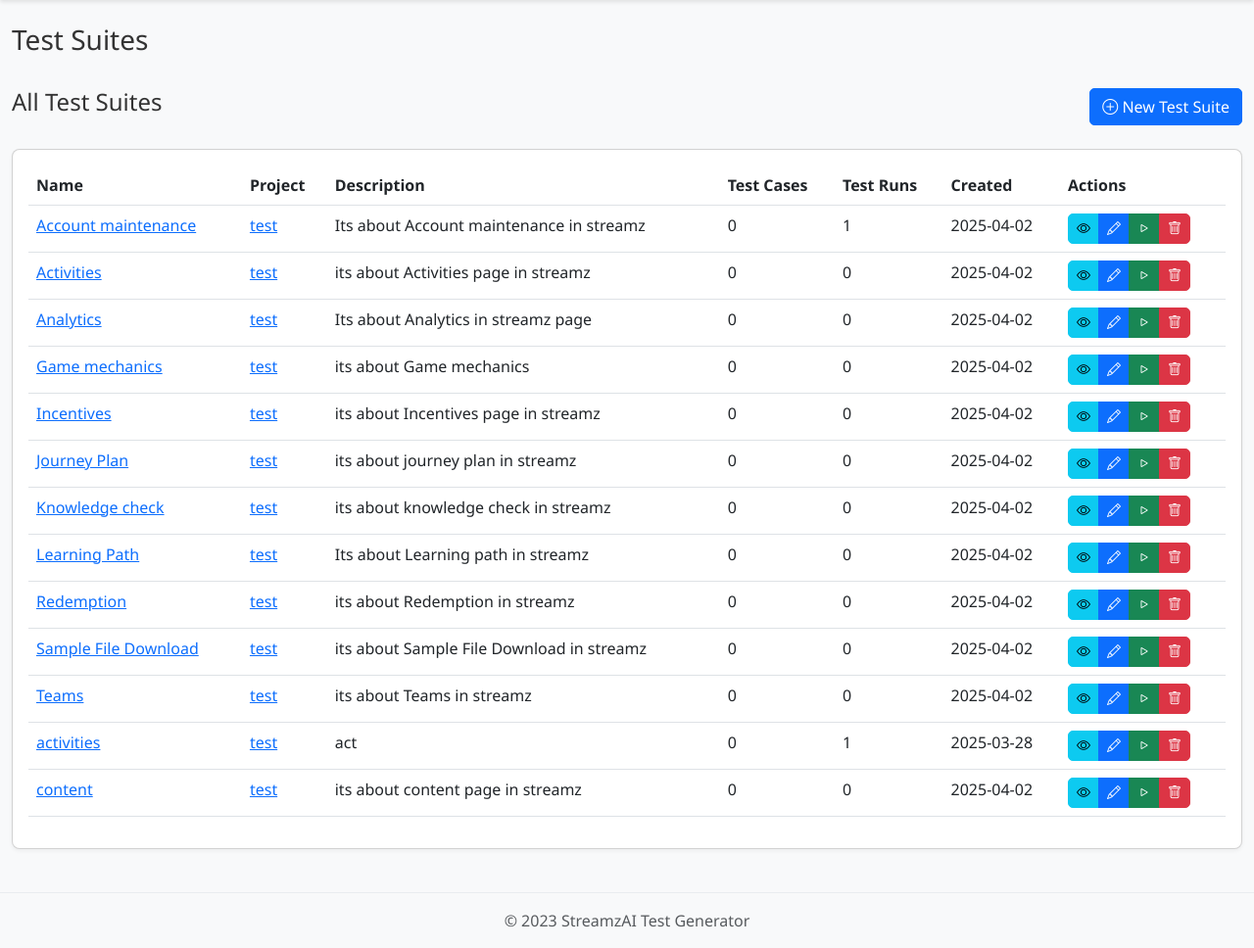
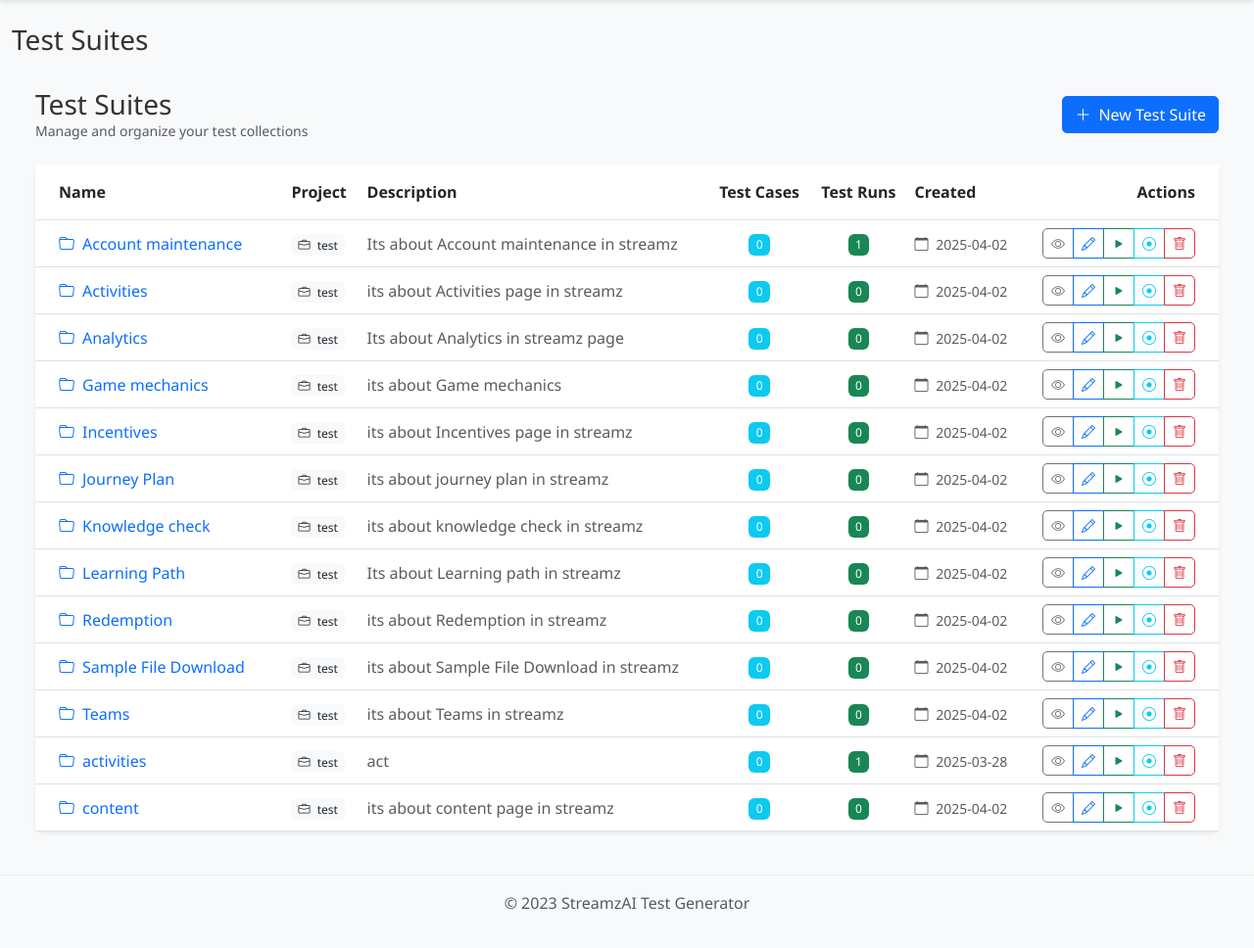
Before and after one commit to KushalJetty/test-generation, a Flask app: page /test-suites in a window 1280 px wide. Shown: the part 56-1024 px from the top of the page at 98% size. Run offline with Flask 3, Linux system fonts and the light colour scheme; some libraries are stand-ins or nearby versions.

Commit message:
feat: Test suites ui updated

```diff
--- a/templates/test_suites.html
+++ b/templates/test_suites.html
@@ -5,80 +5,127 @@
 {% block header %}Test Suites{% endblock %}
 
 {% block content %}
+<div class="container-fluid px-4">
+    <!-- Header Section -->
     <div class="row mb-4">
-    <div class="col-md-12 d-flex justify-content-between align-items-center">
-        <h2 class="h4">All Test Suites</h2>
-        <a href="{{ url_for('create_test_suite') }}" class="btn btn-primary">
-            <i class="bi bi-plus-circle"></i> New Test Suite
+        <div class="col-12 d-flex justify-content-between align-items-center">
+            <div>
+                <h2 class="h3 mb-0">Test Suites</h2>
+                <p class="text-muted small mb-0">Manage and organize your test collections</p>
+            </div>
+            <a href="{{ url_for('create_test_suite') }}" class="btn btn-primary d-flex align-items-center gap-2">
+                <i class="bi bi-plus-lg"></i>
+                New Test Suite
             </a>
         </div>
     </div>
 
+    <!-- Content Section -->
     <div class="row">
         {% if test_suites %}
-        <div class="col-md-12">
-            <div class="card">
-                <div class="card-body">
+            <div class="col-12">
+                <div class="card border-0 shadow-sm">
+                    <div class="card-body p-0">
                         <div class="table-responsive">
-                        <table class="table table-hover">
-                            <thead>
+                            <table class="table table-hover align-middle mb-0">
+                                <thead class="bg-light">
                                     <tr>
-                                    <th>Name</th>
-                                    <th>Project</th>
-                                    <th>Description</th>
-                                    <th>Test Cases</th>
-                                    <th>Test Runs</th>
-                                    <th>Created</th>
-                                    <th>Actions</th>
+                                        <th class="px-4 py-3">Name</th>
+                                        <th class="py-3">Project</th>
+                                        <th class="py-3">Description</th>
+                                        <th class="py-3 text-center">Test Cases</th>
+                                        <th class="py-3 text-center">Test Runs</th>
+                                        <th class="py-3">Created</th>
+                                        <th class="py-3 text-end pe-4">Actions</th>
                                     </tr>
                                 </thead>
                                 <tbody>
                                     {% for test_suite in test_suites %}
                                     <tr>
-                                    <td>
-                                        <a href="{{ url_for('test_suite_detail', suite_id=test_suite.id) }}">
-                                            {{ test_suite.name }}
+                                        <td class="px-4">
+                                            <a href="{{ url_for('test_suite_detail', suite_id=test_suite.id) }}" class="text-decoration-none">
+                                                <div class="d-flex align-items-center">
+                                                    <i class="bi bi-folder me-2 text-primary"></i>
+                                                    <span>{{ test_suite.name }}</span>
+                                                </div>
                                             </a>
                                         </td>
                                         <td>
-                                        <a href="{{ url_for('project_detail', project_id=test_suite.project.id) }}">
+                                            <a href="{{ url_for('project_detail', project_id=test_suite.project.id) }}" class="text-decoration-none">
+                                                <span class="badge bg-light text-dark">
+                                                    <i class="bi bi-briefcase me-1"></i>
                                                     {{ test_suite.project.name }}
+                                                </span>
                                             </a>
                                         </td>
-                                    <td>{{ test_suite.description|truncate(50) or 'No description' }}</td>
-                                    <td>{{ test_suite.test_cases|length }}</td>
-                                    <td>{{ test_suite.test_runs|length }}</td>
-                                    <td>{{ test_suite.created_at.strftime('%Y-%m-%d') }}</td>
                                         <td>
-                                        <div class="btn-group" role="group">
-                                            <a href="{{ url_for('test_suite_detail', suite_id=test_suite.id) }}" class="btn btn-sm btn-info">
+                                            <span class="text-muted">{{ test_suite.description|truncate(50) or 'No description' }}</span>
+                                        </td>
+                                        <td class="text-center">
+                                            <span class="badge bg-info">{{ test_suite.test_cases|length }}</span>
+                                        </td>
+                                        <td class="text-center">
+                                            <span class="badge bg-success">{{ test_suite.test_runs|length }}</span>
+                                        </td>
+                                        <td>
+                                            <span class="text-muted small">
+                                                <i class="bi bi-calendar me-1"></i>
+                                                {{ test_suite.created_at.strftime('%Y-%m-%d') }}
+                                            </span>
+                                        </td>
+                                        <td class="text-end pe-4">
+                                            <div class="btn-group">
+                                                <a href="{{ url_for('test_suite_detail', suite_id=test_suite.id) }}"
+                                                   class="btn btn-sm btn-outline-secondary"
+                                                   data-bs-toggle="tooltip"
+                                                   title="View Details">
                                                     <i class="bi bi-eye"></i>
                                                 </a>
-                                            <a href="{{ url_for('edit_test_suite', suite_id=test_suite.id) }}" class="btn btn-sm btn-primary">
+                                                <a href="{{ url_for('edit_test_suite', suite_id=test_suite.id) }}"
+                                                   class="btn btn-sm btn-outline-primary"
+                                                   data-bs-toggle="tooltip"
+                                                   title="Edit">
                                                     <i class="bi bi-pencil"></i>
                                                 </a>
-                                            <a href="{{ url_for('create_test_run', suite_id=test_suite.id) }}" class="btn btn-sm btn-success">
-                                                <i class="bi bi-play"></i>
+                                                <a href="{{ url_for('create_test_run', suite_id=test_suite.id) }}"
+                                                   class="btn btn-sm btn-outline-success"
+                                                   data-bs-toggle="tooltip"
+                                                   title="Run Tests">
+                                                    <i class="bi bi-play-fill"></i>
                                                 </a>
-                                            <button type="button" class="btn btn-sm btn-danger" data-bs-toggle="modal" data-bs-target="#deleteTestSuiteModal{{ test_suite.id }}">
+                                                <!-- New Record Button -->
+                                                <button type="button"
+                                                        class="btn btn-sm btn-outline-info"
+                                                        onclick="startRecording({{ test_suite.id }})"
+                                                        data-bs-toggle="tooltip"
+                                                        title="Record Test Case">
+                                                    <i class="bi bi-record-circle"></i>
+                                                </button>
+                                                <button type="button"
+                                                        class="btn btn-sm btn-outline-danger"
+                                                        data-bs-toggle="modal"
+                                                        data-bs-target="#deleteTestSuiteModal{{ test_suite.id }}"
+                                                        title="Delete">
                                                     <i class="bi bi-trash"></i>
                                                 </button>
                                             </div>
 
-                                        <!-- Delete Confirmation Modal -->
-                                        <div class="modal fade" id="deleteTestSuiteModal{{ test_suite.id }}" tabindex="-1" aria-labelledby="deleteTestSuiteModalLabel{{ test_suite.id }}" aria-hidden="true">
-                                            <div class="modal-dialog">
+                                            <!-- Delete Modal -->
+                                            <div class="modal fade" id="deleteTestSuiteModal{{ test_suite.id }}" tabindex="-1">
+                                                <div class="modal-dialog modal-dialog-centered">
                                                     <div class="modal-content">
-                                                    <div class="modal-header">
-                                                        <h5 class="modal-title" id="deleteTestSuiteModalLabel{{ test_suite.id }}">Confirm Delete</h5>
-                                                        <button type="button" class="btn-close" data-bs-dismiss="modal" aria-label="Close"></button>
+                                                        <div class="modal-header border-bottom-0">
+                                                            <h5 class="modal-title">Delete Test Suite</h5>
+                                                            <button type="button" class="btn-close" data-bs-dismiss="modal"></button>
                                                         </div>
-                                                    <div class="modal-body">
-                                                        Are you sure you want to delete the test suite <strong>{{ test_suite.name }}</strong>? This action cannot be undone and will delete all associated test cases and test runs.
+                                                        <div class="modal-body text-center py-4">
+                                                            <i class="bi bi-exclamation-triangle text-warning display-4 mb-3"></i>
+                                                            <p class="mb-0">Are you sure you want to delete <strong>{{ test_suite.name }}</strong>?</p>
+                                                            <p class="text-muted small">This action cannot be undone and will delete all associated test cases and runs.</p>
                                                         </div>
-                                                    <div class="modal-footer">
-                                                        <button type="button" class="btn btn-secondary" data-bs-dismiss="modal">Cancel</button>
-                                                        <form action="{{ url_for('delete_test_suite', suite_id=test_suite.id) }}" method="POST" style="display: inline;">
+                                                        <div class="modal-footer border-top-0">
+                                                            <button type="button" class="btn btn-light" data-bs-dismiss="modal">Cancel</button>
+                                                            <form action="{{ url_for('delete_test_suite', suite_id=test_suite.id) }}" method="POST" class="d-inline">
                                                                 <button type="submit" class="btn btn-danger">Delete Test Suite</button>
                                                             </form>
                                                         </div>
@@ -95,12 +142,70 @@
                 </div>
             </div>
         {% else %}
-    <div class="col-md-12">
-        <div class="alert alert-info">
-            <i class="bi bi-info-circle"></i> No test suites found.
-            <a href="{{ url_for('create_test_suite') }}" class="alert-link">Create your first test suite</a> to get started.
+            <div class="col-12">
+                <div class="card border-0 shadow-sm">
+                    <div class="card-body text-center py-5">
+                        <i class="bi bi-folder-plus display-4 text-muted mb-3"></i>
+                        <h5>No Test Suites Found</h5>
+                        <p class="text-muted mb-3">Get started by creating your first test suite</p>
+                        <a href="{{ url_for('create_test_suite') }}" class="btn btn-primary">
+                            <i class="bi bi-plus-lg me-1"></i>
+                            Create Test Suite
+                        </a>
+                    </div>
                 </div>
             </div>
         {% endif %}
     </div>
+</div>
+
+<!-- Initialize tooltips -->
+<script>
+document.addEventListener('DOMContentLoaded', function() {
+    // Initialize all tooltips
+    var tooltipTriggerList = [].slice.call(document.querySelectorAll('[data-bs-toggle="tooltip"]'))
+    var tooltipList = tooltipTriggerList.map(function (tooltipTriggerEl) {
+        return new bootstrap.Tooltip(tooltipTriggerEl)
+    });
+
+    // Function to start recording
+    window.startRecording = function(suiteId) {
+        // Show loading state
+        const button = event.target.closest('button');
+        const icon = button.querySelector('i');
+        button.disabled = true;
+        icon.className = 'bi bi-record-circle-fill text-danger';
+
+        // Make API call to start recording
+        fetch(`/api/record/start`, {
+            method: 'POST',
+            headers: {
+                'Content-Type': 'application/json'
+            },
+            body: JSON.stringify({
+                suite_id: suiteId
+            })
+        })
+        .then(response => response.json())
+        .then(data => {
+            if (data.status === 'success') {
+                // Redirect to recording page or show success message
+                window.location.href = `/test-suite/${suiteId}/record`;
+            } else {
+                alert('Failed to start recording: ' + data.message);
+                // Reset button state
+                button.disabled = false;
+                icon.className = 'bi bi-record-circle';
+            }
+        })
+        .catch(error => {
+            console.error('Error:', error);
+            alert('Failed to start recording');
+            // Reset button state
+            button.disabled = false;
+            icon.className = 'bi bi-record-circle';
+        });
+    };
+});
+</script>
 {% endblock %}
```
Lines whose indentation alone changed are shown as unchanged.
